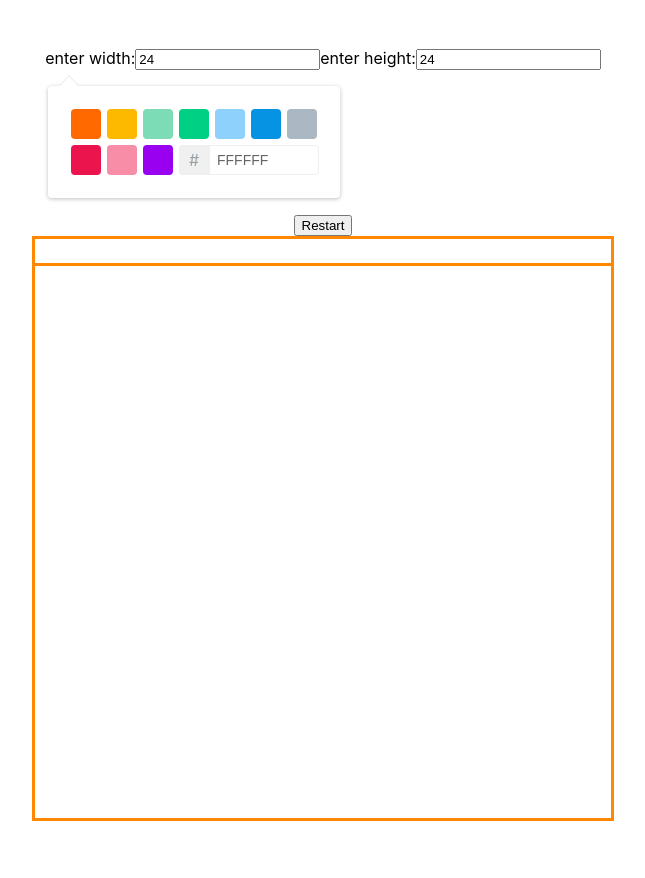
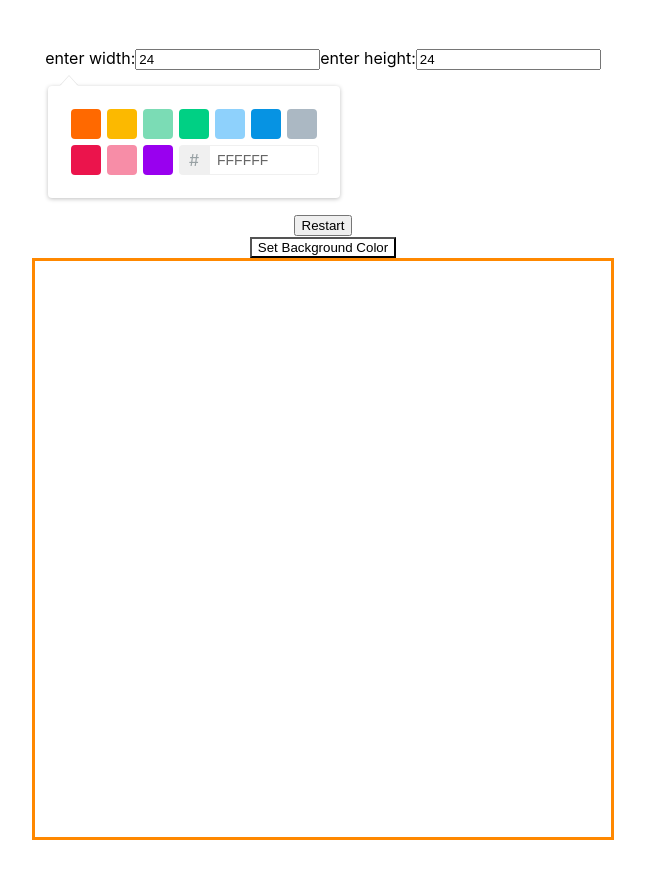
Before and after one commit to andreamaciasr/pixel-art, a React (Create React App) app: page / in a window 1280 px wide. Shown: the top 878 px of the page, without its empty margins (317-962 px from the left). Built offline with nearby package versions, Linux system fonts and the light colour scheme.

Commit message:
background color functionality wip

```diff
--- /dev/null
+++ b/src/components/BackgroundColorButton/BackgroundColor.js
@@ -0,0 +1,16 @@
+import { useEffect } from "react";
+import "./BackgroundColorButton.css";
+
+export default function BackgroundColorButton({ color, handleSetBackground }) {
+  return (
+    <div>
+      <button
+        className="backgroundColorButton"
+        style={{ backgroundColor: color }}
+        onClick={handleSetBackground}
+      >
+        Set Background Color
+      </button>
+    </div>
+  );
+}
--- a/src/components/Canvas/Canvas.js
+++ b/src/components/Canvas/Canvas.js
@@ -3,15 +3,23 @@ import { useState, useEffect } from "react";
 import { TwitterPicker } from "react-color";
 import Row from "../Row/Row";
 import RestartButton from "../RestartButton/RestartButton";
+import BackgroundColorButton from "../BackgroundColorButton/BackgroundColor";
 
 export default function Canvas({ height, width }) {
-  let initialCanvas = Array.from({ length: height }, () => "white");
-
   const [reset, setReset] = useState(false);
   const [selectedColor, setSelectedColor] = useState("white");
+  const [background, setBackground] = useState(false);
 
   function handleChangeComplete(color) {
     setSelectedColor(color.hex);
+  }
+
+  function handleSetBackground() {
+    setBackground(true);
+  }
+
+  function handleSetBackgroundComplete() {
+    setBackground(false);
   }
 
   function restart() {
@@ -31,6 +39,10 @@ export default function Canvas({ height, width }) {
         onChangeComplete={handleChangeComplete}
       />
       <RestartButton restart={restart} />
+      <BackgroundColorButton
+        color={selectedColor}
+        handleSetBackground={handleSetBackground}
+      />
 
       {Array.from({ length: height }).map((_, i) => (
         <Row
@@ -39,6 +51,8 @@ export default function Canvas({ height, width }) {
           key={i}
           reset={reset}
           resetComplete={resetComplete}
+          background={background}
+          handleSetBackgroundComplete={handleSetBackgroundComplete}
         />
       ))}
     </>
--- a/src/components/Pixel/Pixel.js
+++ b/src/components/Pixel/Pixel.js
@@ -2,9 +2,16 @@ import { useState, useEffect } from "react";
 import "./Pixel.css";
 import RestartButton from "../RestartButton/RestartButton";
 
-export default function Pixel({ color, reset, resetComplete }) {
+export default function Pixel({
+  color,
+  reset,
+  resetComplete,
+  background,
+  handleSetBackgroundComplete,
+}) {
   const [pixelColor, setPixelColor] = useState(color);
   const [previousColor, setPreviousColor] = useState(color);
+  // const [background, setBackground] = useState("white");
 
   useEffect(() => {
     if (reset) {
@@ -13,6 +20,16 @@ export default function Pixel({ color, reset, resetComplete }) {
       resetComplete();
     }
   }, [reset, resetComplete]);
+
+  useEffect(() => {
+    if (background) {
+      if (pixelColor === "white") {
+        setPreviousColor(color);
+        setPixelColor(color);
+        handleSetBackgroundComplete();
+      }
+    }
+  }, [background, handleSetBackgroundComplete]);
 
   function handleMouseHover() {
     setPixelColor(color);
@@ -28,7 +45,6 @@ export default function Pixel({ color, reset, resetComplete }) {
   }
 
   function handleRestart() {
-    // setPixelColor("white");
     setPreviousColor("white");
   }
 
--- a/src/components/Row/Row.js
+++ b/src/components/Row/Row.js
@@ -1,7 +1,15 @@
 import "./Row.css";
 import Pixel from "../Pixel/Pixel";
 
-export default function Row({ width, color, reset, resetComplete }) {
+export default function Row({
+  width,
+  color,
+  reset,
+  resetComplete,
+
+  background,
+  handleSetBackgroundComplete,
+}) {
   return (
     <div className="row">
       {Array.from({ length: width }).map((_, i) => (
@@ -10,6 +18,8 @@ export default function Row({ width, color, reset, resetComplete }) {
           key={i}
           reset={reset}
           resetComplete={resetComplete}
+          background={background}
+          handleSetBackgroundComplete={handleSetBackgroundComplete}
         />
       ))}
     </div>
```
Also changed, not shown: src/components/BackgroundColorButton/BackgroundColorButton.css (added).
